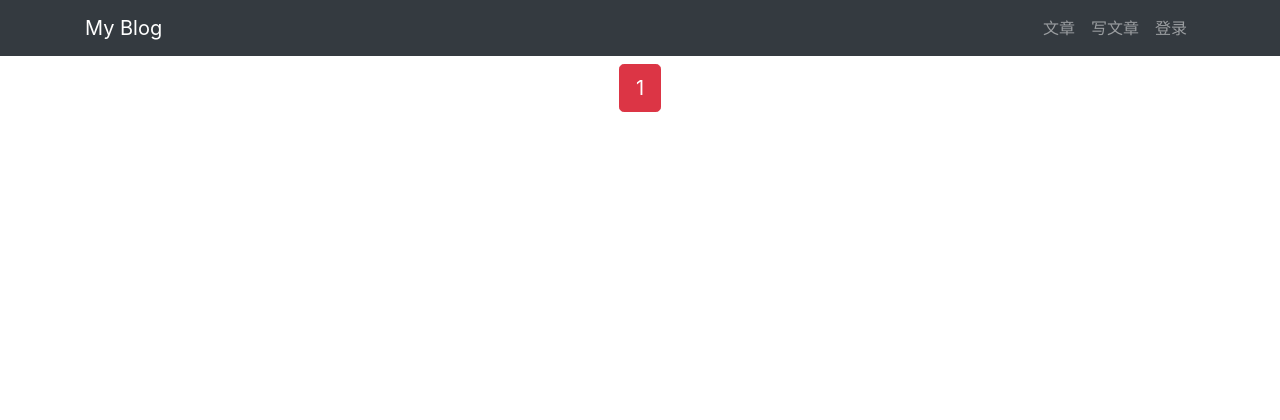
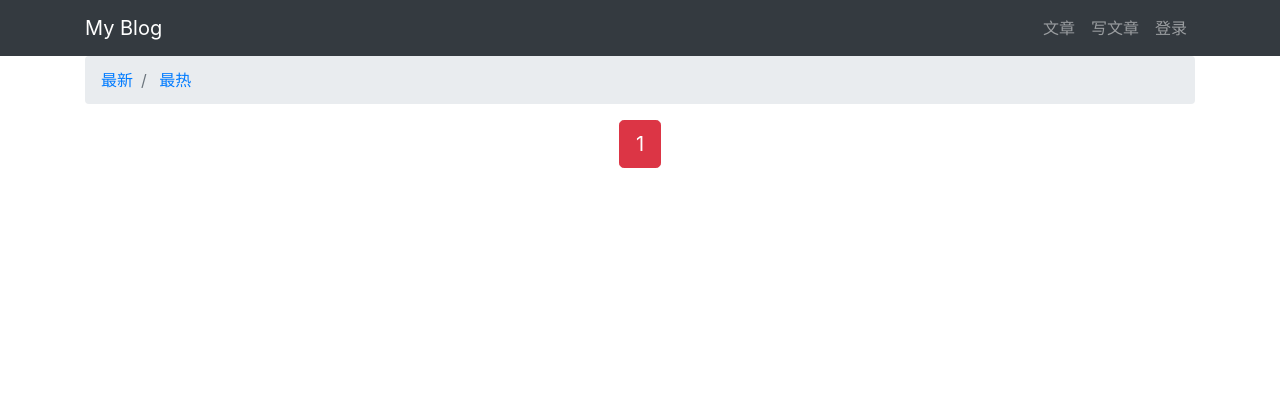
Before and after one commit to bibo19842003/myblog, a Django app: page / in a window 1280 px wide. Shown: the top 420 px of the page. Run offline with Django 3.2, Linux system fonts and the light colour scheme; data that the repository does not hold is empty; parts of the project's set-up code (start-up, migrations or seed data) failed here and were passed over; some libraries are stand-ins or nearby versions.

Commit message:
Add order for list article page.
two order: 1 hot, 2 date

```diff
--- a/article/views.py
+++ b/article/views.py
@@ -43,7 +43,13 @@ def article_create(request):
 
 
 def article_list(request):
-    article_list = ArticlePost.objects.all()
+    # 根据GET请求中查询条件 返回不同排序的对象数组
+    if request.GET.get('order') == 'total_views':
+        article_list = ArticlePost.objects.all().order_by('-total_views')
+        order = 'total_views'
+    else:
+        article_list = ArticlePost.objects.all()
+        order = 'normal'
 
     # 每页显示 3 篇文章
     paginator = Paginator(article_list, 3)
@@ -52,7 +58,8 @@ def article_list(request):
     # 将导航对象相应的页码内容返回给 articles
     articles = paginator.get_page(page)
 
-    context = { 'articles': articles }
+    context = { 'articles': articles, 'order': order }
+
     return render(request, 'article/list.html', context)
 
 
--- a/templates/article/list.html
+++ b/templates/article/list.html
@@ -12,6 +12,21 @@
 
 <!-- 定义放置文章标题的div容器 -->
 <div class="container">
+    <nav aria-label="breadcrumb">
+        <ol class="breadcrumb">
+            <li class="breadcrumb-item">
+                <a href="{% url 'article:article_list' %}">
+                    最新
+                </a>
+            </li>
+            <li class="breadcrumb-item">
+                <a href="{% url 'article:article_list' %}?order=total_views">
+                    最热
+                </a>
+            </li>
+        </ol>
+    </nav>
+
     <div class="row mt-2">
 
         {% for article in articles %}
@@ -47,11 +62,9 @@
         <span class="step-links">
             <!-- 如果不是第一页，则显示上翻按钮 -->
             {% if articles.has_previous %}
-                <a href="?page=1" class="btn btn-success">
-                    &laquo; 1
-                </a>
+                <a href="?page=1&order={{ order }}" class="btn btn-success">&laquo; 1</a>
                 <span>...</span>
-                <a href="?page={{ articles.previous_page_number }}"
+                <a href="?page={{ articles.previous_page_number }}&order={{ order }}"
                    class="btn btn-secondary"
                 >
                     {{ articles.previous_page_number }}
@@ -65,13 +78,13 @@
 
             <!-- 如果不是最末页，则显示下翻按钮 -->
             {% if articles.has_next %}
-                <a href="?page={{ articles.next_page_number }}"
+                <a href="?page={{ articles.next_page_number }}&order={{ order }}"
                    class="btn btn-secondary"
                 >
                     {{ articles.next_page_number }}
                 </a>
                 <span>...</span>
-                <a href="?page={{ articles.paginator.num_pages }}"
+                <a href="?page={{ articles.paginator.num_pages }}&order={{ order }}"
                    class="btn btn-success"
                 >
                     {{ articles.paginator.num_pages }} &raquo;
```
